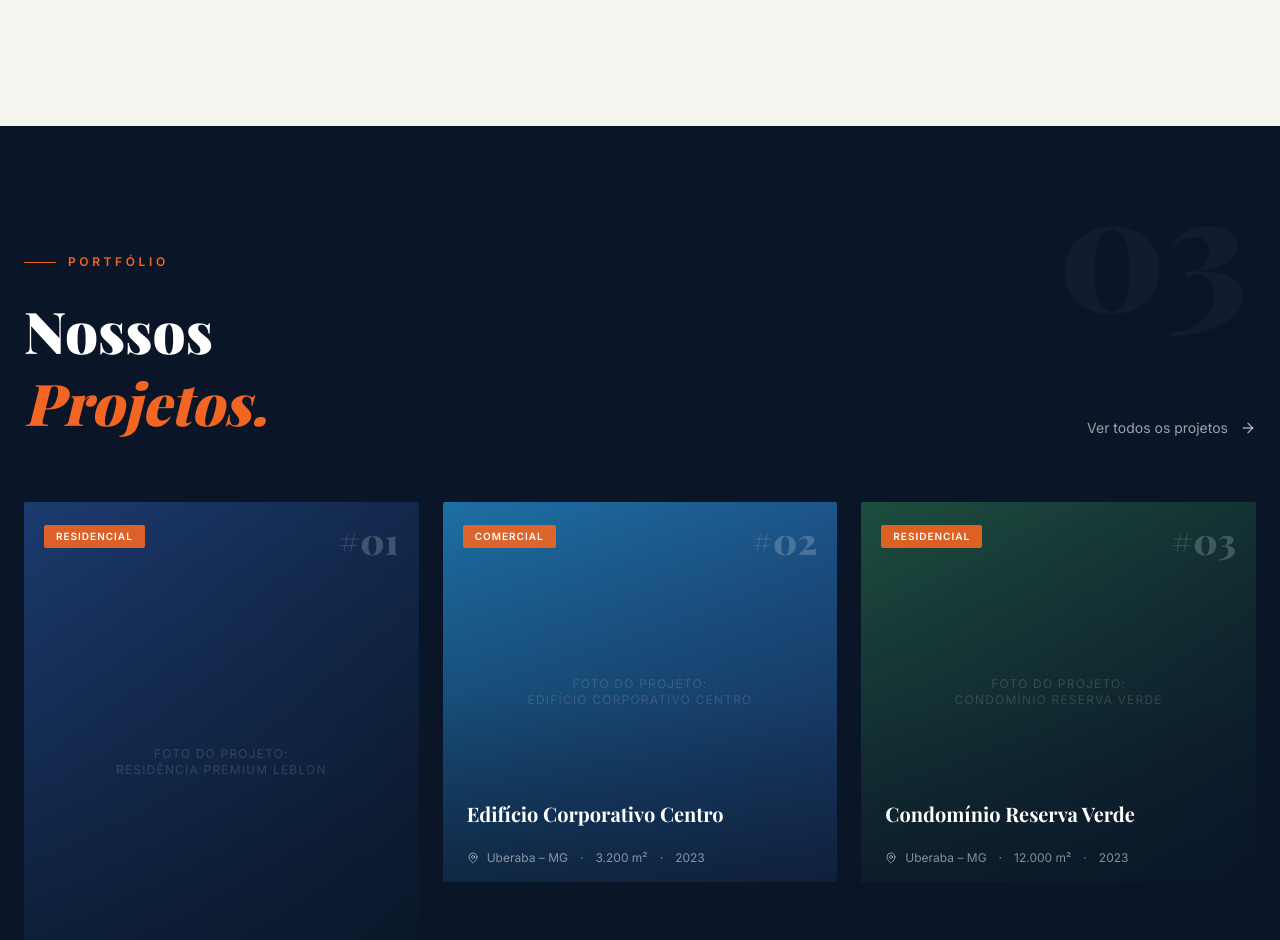
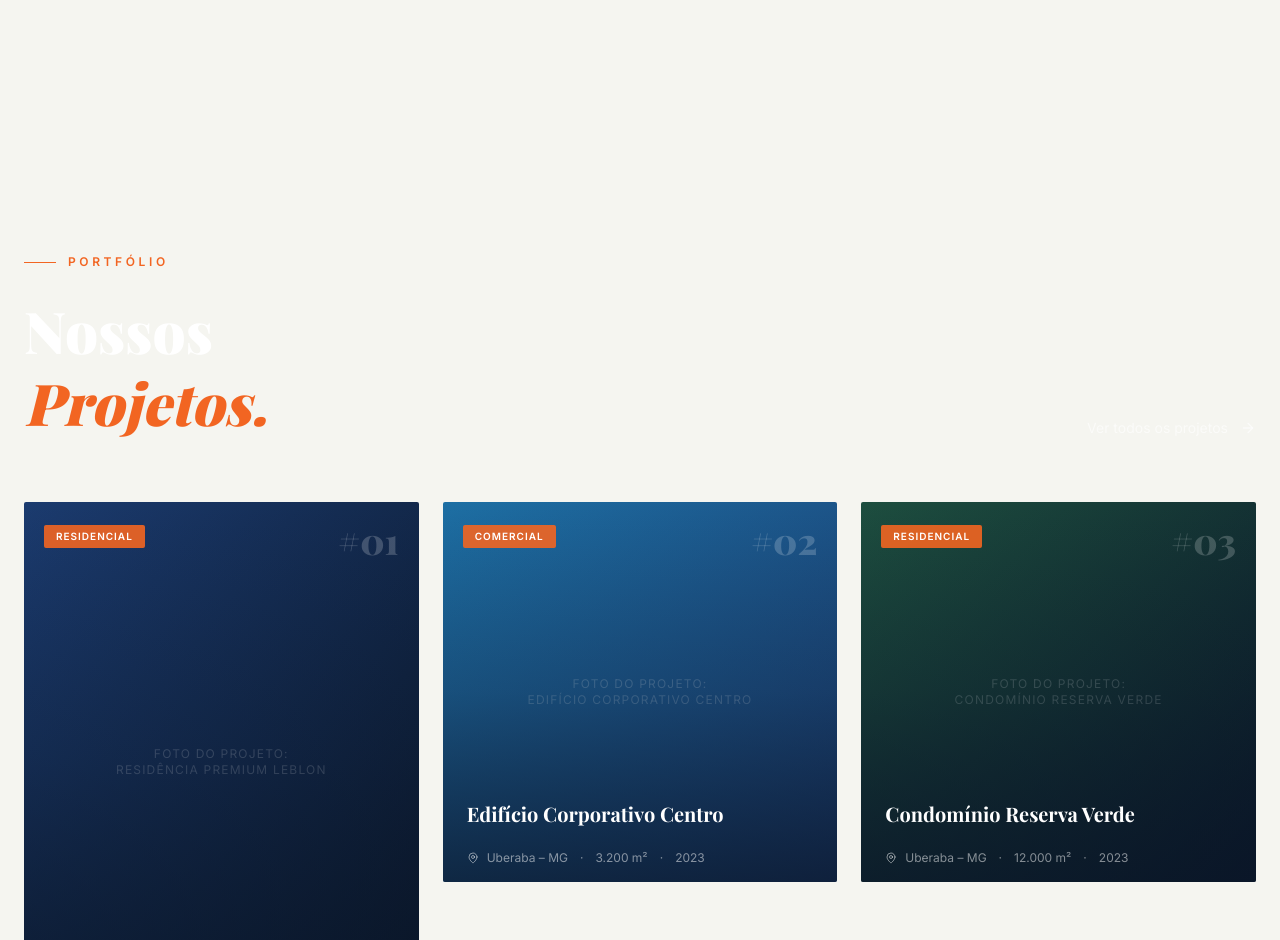
Before and after one commit to maiaraphael/ar3, a React (Vite) app: page / in a window 1280 px wide. Shown: the part 1860-2800 px from the top of the page. Built offline with nearby package versions, Linux system fonts and the light colour scheme; a web font is replaced by a local one.

Commit message:
feat: scroll-triggered background color transition on Projects section

```diff
--- a/src/components/Projects.jsx
+++ b/src/components/Projects.jsx
@@ -98,7 +98,7 @@ export default function Projects() {
   const cardsRef      = useRef([])
   const [hovered, setHovered] = useState(null)
 
-  // ── Animações de entrada com GSAP ScrollTrigger ────────────────────────
+  // ── Animações de entrada + transição de fundo da página ────────────────
   useEffect(() => {
     const ctx = gsap.context(() => {
 
@@ -125,15 +125,33 @@ export default function Projects() {
         })
       })
 
+      // ── Transição de cor de fundo da página ao entrar/sair da seção ────
+      // Ao entrar: body fica azul-escuro (brand-navy).
+      // Ao sair para baixo ou voltar para cima: body volta ao offwhite.
+      ScrollTrigger.create({
+        trigger: sectionRef.current,
+        start: 'top 60%',   // começa quando o topo da seção atinge 60% da viewport
+        end:   'bottom 40%', // termina quando o rodapé da seção passa de 40% da viewport
+        onEnter:     () => gsap.to(document.body, { backgroundColor: '#0A1628', duration: 0.85, ease: 'power2.inOut', overwrite: 'auto' }),
+        onLeave:     () => gsap.to(document.body, { backgroundColor: '#F5F5F0', duration: 0.85, ease: 'power2.inOut', overwrite: 'auto' }),
+        onEnterBack: () => gsap.to(document.body, { backgroundColor: '#0A1628', duration: 0.85, ease: 'power2.inOut', overwrite: 'auto' }),
+        onLeaveBack: () => gsap.to(document.body, { backgroundColor: '#F5F5F0', duration: 0.85, ease: 'power2.inOut', overwrite: 'auto' }),
+      })
+
     }, sectionRef)
-    return () => ctx.revert()
+    return () => {
+      // Garante que o body volta ao offwhite ao desmontar
+      gsap.set(document.body, { backgroundColor: '#F5F5F0' })
+      ctx.revert()
+    }
   }, [])
 
   return (
     <section
       id="projetos"
       ref={sectionRef}
-      className="relative py-32 bg-brand-navy overflow-hidden"
+      // Sem bg próprio — a cor de fundo é controlada pelo GSAP no body
+      className="relative py-32 overflow-hidden"
     >
       {/* Número decorativo */}
       <div className="absolute top-10 right-8 text-[10rem] font-display font-black
--- a/src/index.css
+++ b/src/index.css
@@ -22,9 +22,13 @@
   }
 
   body {
-    @apply bg-brand-offwhite text-brand-dark font-sans;
+    @apply text-brand-dark font-sans;
+    /* background-color definido inline para o GSAP conseguir animar a transição */
+    background-color: #F5F5F0;
     cursor: none; /* Cursor padrão escondido – substituído pelo CustomCursor */
     overflow-x: hidden;
+    /* Transição suave de fundo para complementar o GSAP */
+    transition: background-color 0.1s;
   }
 
   /* Restaura cursor padrão em touch devices */
```
